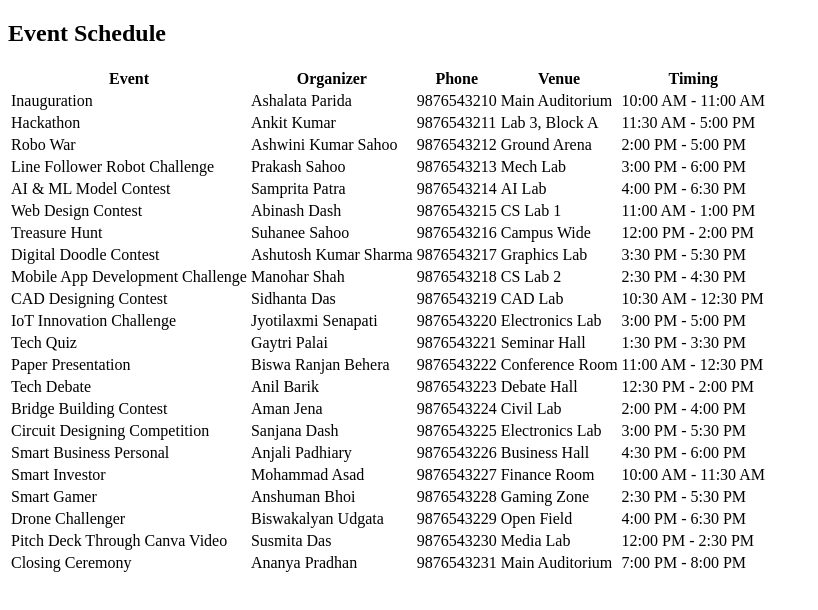
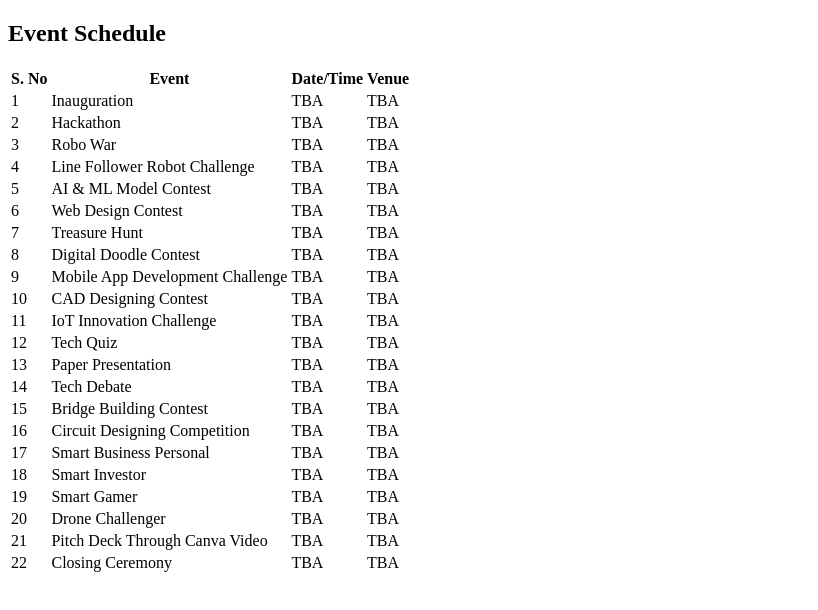
Before and after one commit to ankitku3101/festronix, a Next.js app: page /Schedule in a window 1280 px wide. Shown: the top 610 px of the page, without its empty margins (0-818 px from the left). Built offline with nearby package versions, Linux system fonts and the light colour scheme.

Commit message:
remove ph no & stu names from schedule

```diff
--- a/pages/Schedule.tsx
+++ b/pages/Schedule.tsx
@@ -2,53 +2,51 @@ import React from "react";
 
 const Schedule = () => {
   const events = [
-    { event: "Inauguration", organizer: "Ashalata Parida", phone: "9876543210", venue: "Main Auditorium", timing: "10:00 AM - 11:00 AM" },
-    { event: "Hackathon", organizer: "Ankit Kumar", phone: "9876543211", venue: "Lab 3, Block A", timing: "11:30 AM - 5:00 PM" },
-    { event: "Robo War", organizer: "Ashwini Kumar Sahoo", phone: "9876543212", venue: "Ground Arena", timing: "2:00 PM - 5:00 PM" },
-    { event: "Line Follower Robot Challenge", organizer: "Prakash Sahoo", phone: "9876543213", venue: "Mech Lab", timing: "3:00 PM - 6:00 PM" },
-    { event: "AI & ML Model Contest", organizer: "Samprita Patra", phone: "9876543214", venue: "AI Lab", timing: "4:00 PM - 6:30 PM" },
-    { event: "Web Design Contest", organizer: "Abinash Dash", phone: "9876543215", venue: "CS Lab 1", timing: "11:00 AM - 1:00 PM" },
-    { event: "Treasure Hunt", organizer: "Suhanee Sahoo", phone: "9876543216", venue: "Campus Wide", timing: "12:00 PM - 2:00 PM" },
-    { event: "Digital Doodle Contest", organizer: "Ashutosh Kumar Sharma", phone: "9876543217", venue: "Graphics Lab", timing: "3:30 PM - 5:30 PM" },
-    { event: "Mobile App Development Challenge", organizer: "Manohar Shah", phone: "9876543218", venue: "CS Lab 2", timing: "2:30 PM - 4:30 PM" },
-    { event: "CAD Designing Contest", organizer: "Sidhanta Das", phone: "9876543219", venue: "CAD Lab", timing: "10:30 AM - 12:30 PM" },
-    { event: "IoT Innovation Challenge", organizer: "Jyotilaxmi Senapati", phone: "9876543220", venue: "Electronics Lab", timing: "3:00 PM - 5:00 PM" },
-    { event: "Tech Quiz", organizer: "Gaytri Palai", phone: "9876543221", venue: "Seminar Hall", timing: "1:30 PM - 3:30 PM" },
-    { event: "Paper Presentation", organizer: "Biswa Ranjan Behera", phone: "9876543222", venue: "Conference Room", timing: "11:00 AM - 12:30 PM" },
-    { event: "Tech Debate", organizer: "Anil Barik", phone: "9876543223", venue: "Debate Hall", timing: "12:30 PM - 2:00 PM" },
-    { event: "Bridge Building Contest", organizer: "Aman Jena", phone: "9876543224", venue: "Civil Lab", timing: "2:00 PM - 4:00 PM" },
-    { event: "Circuit Designing Competition", organizer: "Sanjana Dash", phone: "9876543225", venue: "Electronics Lab", timing: "3:00 PM - 5:30 PM" },
-    { event: "Smart Business Personal", organizer: "Anjali Padhiary", phone: "9876543226", venue: "Business Hall", timing: "4:30 PM - 6:00 PM" },
-    { event: "Smart Investor", organizer: "Mohammad Asad", phone: "9876543227", venue: "Finance Room", timing: "10:00 AM - 11:30 AM" },
-    { event: "Smart Gamer", organizer: "Anshuman Bhoi", phone: "9876543228", venue: "Gaming Zone", timing: "2:30 PM - 5:30 PM" },
-    { event: "Drone Challenger", organizer: "Biswakalyan Udgata", phone: "9876543229", venue: "Open Field", timing: "4:00 PM - 6:30 PM" },
-    { event: "Pitch Deck Through Canva Video", organizer: "Susmita Das", phone: "9876543230", venue: "Media Lab", timing: "12:00 PM - 2:30 PM" },
-    { event: "Closing Ceremony", organizer: "Ananya Pradhan", phone: "9876543231", venue: "Main Auditorium", timing: "7:00 PM - 8:00 PM" },
+    "Inauguration",
+    "Hackathon",
+    "Robo War",
+    "Line Follower Robot Challenge",
+    "AI & ML Model Contest",
+    "Web Design Contest",
+    "Treasure Hunt",
+    "Digital Doodle Contest",
+    "Mobile App Development Challenge",
+    "CAD Designing Contest",
+    "IoT Innovation Challenge",
+    "Tech Quiz",
+    "Paper Presentation",
+    "Tech Debate",
+    "Bridge Building Contest",
+    "Circuit Designing Competition",
+    "Smart Business Personal",
+    "Smart Investor",
+    "Smart Gamer",
+    "Drone Challenger",
+    "Pitch Deck Through Canva Video",
+    "Closing Ceremony",
   ];
 
   return (
-    <section className="flex items-center justify-center min-h-screen bg-gray-900 text-white p-8">
-      <div className="max-w-6xl w-full bg-gray-800 p-6 rounded-lg shadow-lg">
-        <h2 className="text-4xl font-bold text-center mb-6 text-green-400">Event Schedule</h2>
+    <section className="flex items-center justify-center min-h-screen bg-gray-900 text-white p-6">
+      <div className="max-w-5xl w-full bg-gray-800 p-4 rounded-lg shadow-lg">
+        <h2 className="text-3xl font-bold text-center mb-4 text-green-400">Event Schedule</h2>
         <div className="overflow-x-auto">
-          <table className="w-full border border-gray-700 rounded-lg shadow-md">
+          <table className="w-full border border-gray-700 rounded-lg shadow-md text-sm">
             <thead>
-              <tr className="bg-gray-700 text-white">
-                <th className="p-3 border border-gray-600 text-center">Event</th>
-                <th className="p-3 border border-gray-600 text-center">Organizer</th>
-                <th className="p-3 border border-gray-600 text-center">Phone</th>
-                <th className="p-3 border border-gray-600 text-center">Venue</th>
-                <th className="p-3 border border-gray-600 text-center">Timing</th>
+              <tr className="bg-gray-700 text-white text-xs">
+                <th className="p-2 border border-gray-600 text-center">S. No</th>
+                <th className="p-2 border border-gray-600 text-center">Event</th>
+                <th className="p-2 border border-gray-600 text-center">Date/Time</th>
+                <th className="p-2 border border-gray-600 text-center">Venue</th>
               </tr>
             </thead>
             <tbody>
               {events.map((event, index) => (
-                <tr key={index} className="border-b border-gray-700 text-center odd:bg-gray-900 even:bg-gray-800">
-                  <td className="p-3">{event.event}</td>
-                  <td className="p-3">{event.organizer}</td>
-                  <td className="p-3">{event.phone}</td>
-                  <td className="p-3">{event.venue}</td>
-                  <td className="p-3">{event.timing}</td>
+                <tr key={index} className="border-b border-gray-700 text-center odd:bg-gray-900 even:bg-gray-800 text-xs">
+                  <td className="p-2">{index + 1}</td>
+                  <td className="p-2">{event}</td>
+                  <td className="p-2">TBA</td>
+                  <td className="p-2">TBA</td>
                 </tr>
               ))}
             </tbody>
```
